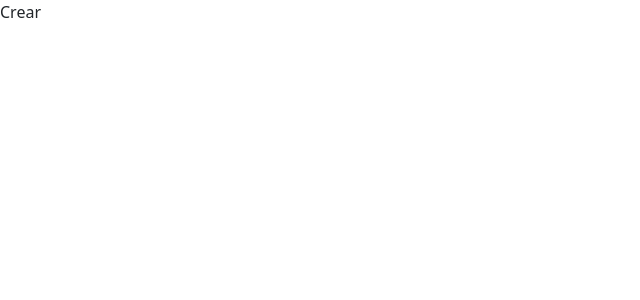
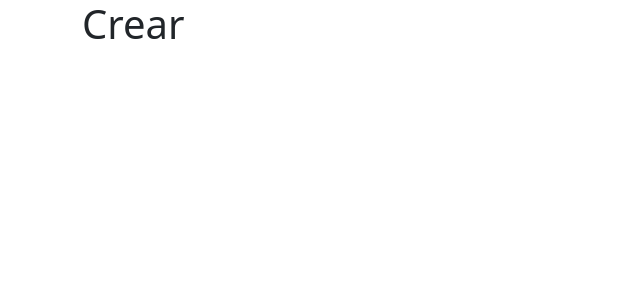
Before and after one commit to Rodrigorov3r/mern-project-front, a React (Create React App) app: page /crear in a window 1280 px wide. Shown: the top 300 px of the page, without its empty margins (0-640 px from the left). Built offline with nearby package versions, Linux system fonts and the light colour scheme.

Commit message:
post front

```diff
--- a/src/App.js
+++ b/src/App.js
@@ -4,7 +4,7 @@ import Crear from './blogs/Crear';
 
 function App() {
   return (
-    <div className="App">
+    <div className="container">
       <header></header>
       <BrowserRouter>
         <Routes>
--- a/src/blogs/Crear.js
+++ b/src/blogs/Crear.js
@@ -1,8 +1,23 @@
 import axios from 'axios';
-import React, { useEffect } from 'react';
+import React, { useState } from 'react';
+import { useNavigate } from 'react-router-dom';
 
 const Crear = () => {
-  return <div>Crear</div>;
+  const [data, setData] = useState({
+    title: '',
+    content: '',
+  });
+  const back = useNavigate();
+
+  const URL = 'http://localhost:8000/blogs';
+
+  //post data
+  const store = async (e) => {
+    e.preventDefault();
+    axios.post(URL + '/crear', { title: data.title, content: data.content });
+    back('/');
+  };
+  return <h1>Crear</h1>;
 };
 
 export default Crear;
```
